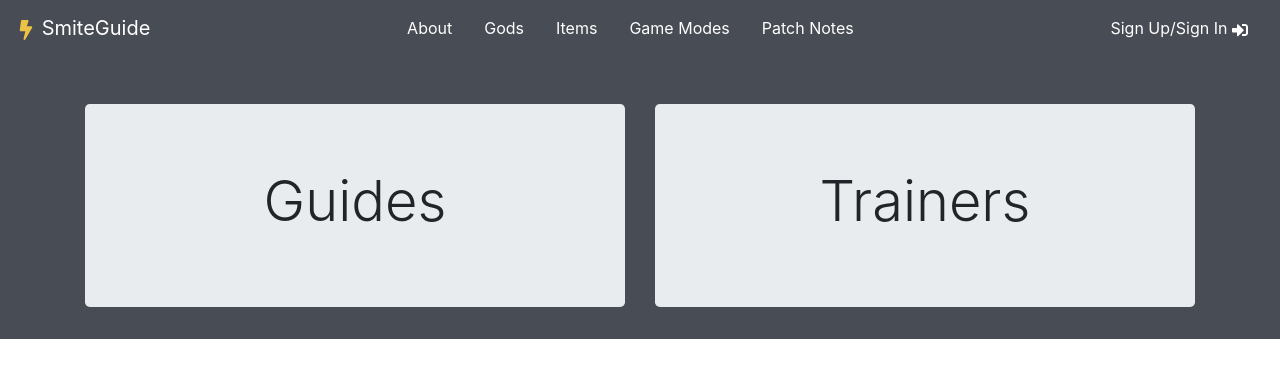
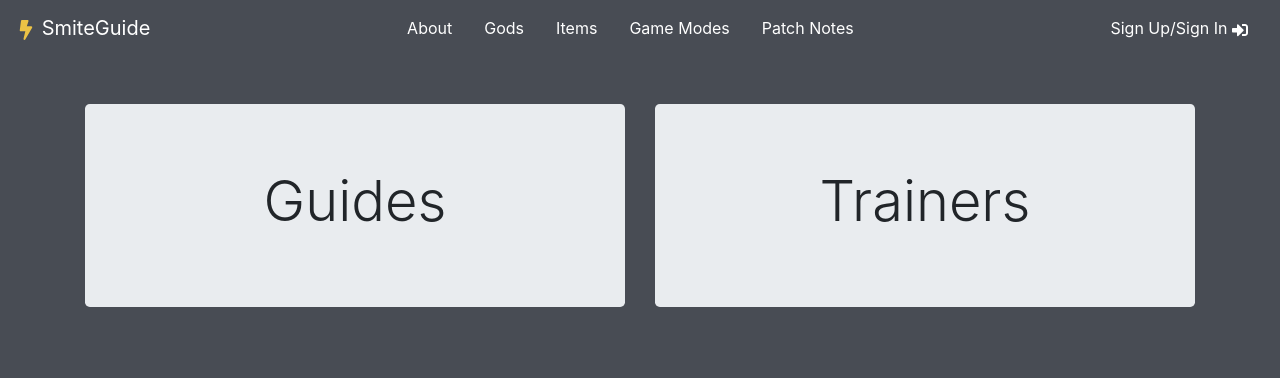
Before and after one commit to john-raber/smite-guide-frontend, a React (Create React App) app: page /profile in a window 1280 px wide. Shown: the top 378 px of the page. Built offline with nearby package versions, Linux system fonts and the light colour scheme.

Commit message:
updated css to allow background to cover whole page

```diff
--- a/src/App.css
+++ b/src/App.css
@@ -2,4 +2,5 @@
 .App {
   background-color: rgb(72, 76, 84);
   text-align: center;
+  height: 100vh;
 }
--- a/src/index.css
+++ b/src/index.css
@@ -1,4 +1,5 @@
 body {
+  height: 100%;
   margin: 0;
   padding: 0;
   font-family: -apple-system, BlinkMacSystemFont, "Segoe UI", "Roboto", "Oxygen",
```
